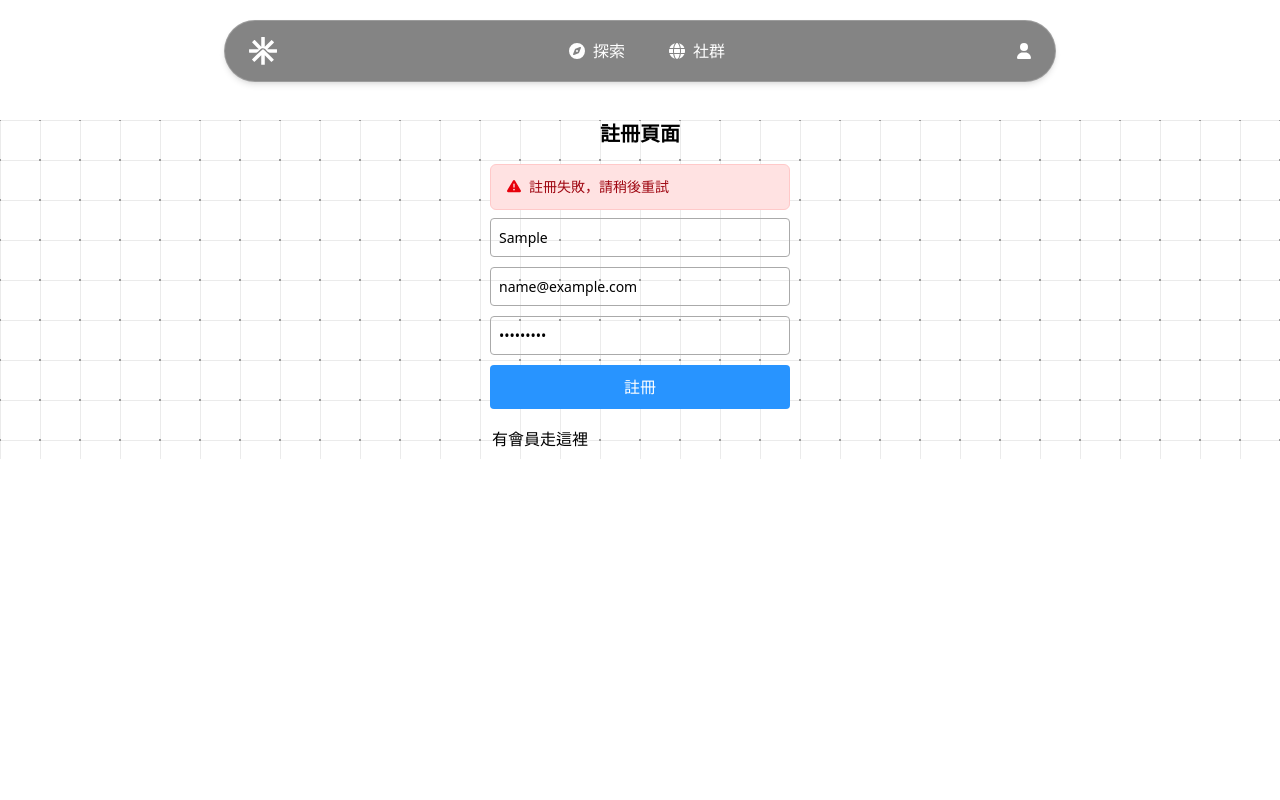
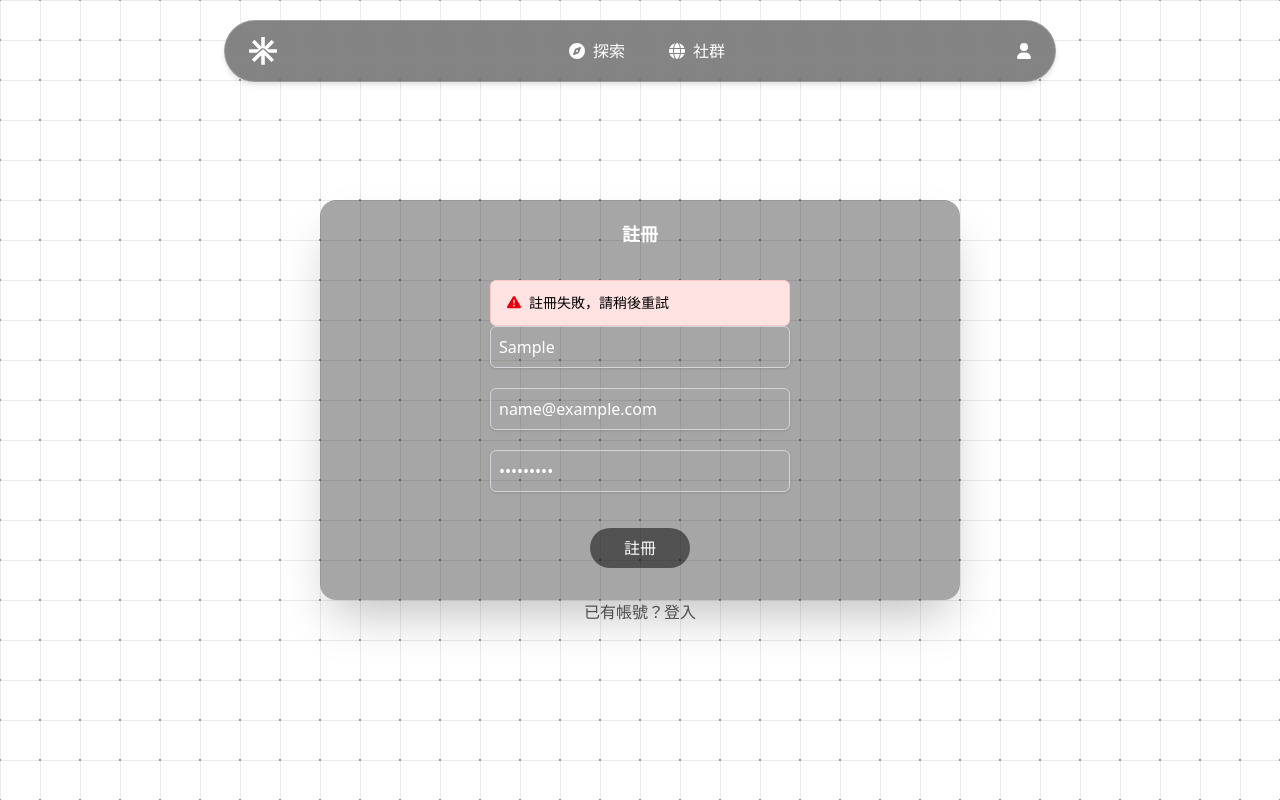
Before and after one commit to Tripfolio/TripfolioFrontEnd, a Vue app: page /signup in a window 1280 px wide. Both pictures are taken after typing "Sample", "name@example.com", "Sample123" into the empty fields and a click on the button "註冊". Built offline with nearby package versions, Linux system fonts and the light colour scheme; no server answers.

Commit message:
style: login and sign up layout

```diff
--- a/src/views/LoginPage.vue
+++ b/src/views/LoginPage.vue
@@ -1,9 +1,9 @@
 <template>
-  <div class="homepage-bg min-h-screen relative bg-cover bg-center">
+  <div class="homepage-bg min-h-screen relative ">
     <main
-      class="w-1/2 mx-auto py-5 absolute bottom-0 left-1/2 -translate-1/2 rounded-2xl bg-black/35"
+      class="w-1/2 py-5 absolute top-100  left-1/2 -translate-1/2 rounded-2xl bg-black/35 shadow-2xl h-[400px] min-w-[400px] "
     >
-      <h4 class="text-lg font-bold mb-6 text-center text-white">登入頁面</h4>
+      <h4 class="text-lg font-bold mb-10 text-center text-white">登入</h4>
 
       <div
         v-if="showError"
@@ -30,7 +30,7 @@
             id="email"
             placeholder="請輸入電子郵件"
             required
-            class="mb-5 block w-[300px] rounded-md border border-gray-300 shadow-sm p-2"
+            class="mb-5 block w-[300px] text-white  rounded-md border border-gray-300 shadow-sm p-2"
           />
         </div>
 
@@ -41,23 +41,23 @@
             id="password"
             placeholder="請輸入密碼"
             required
-            class="mb-5 block w-[300px] rounded-md border border-gray-300 shadow-sm p-2"
+            class="mb-5 block w-[300px] text-white rounded-md border border-gray-300 shadow-sm p-2"
           />
         </div>
 
         <div class="flex justify-start gap-[20px] mt-[10px] w-[300px]">
           <button
             type="submit"
-            class="w-[100px] bg-blue-200 text-black py-2 rounded transition mx-auto"
+            class="w-[100px] bg-black/50 text-white py-2 rounded-full transition mx-auto cursor-pointer"
           >
             登入
           </button>
         </div>
         <RouterLink to="/signup">
           <button
-            class="text-black py-2 rounded transition hover:text-[#0d4a87]"
+            class="text-[#4d4d4d] py-2 transition hover:text-[#ffffff]"
           >
-            我要註冊
+            還沒有帳號？註冊
           </button>
         </RouterLink>
       </form>
--- a/src/views/SignUp.vue
+++ b/src/views/SignUp.vue
@@ -1,13 +1,12 @@
 <template>
-  <div class="homepage-bg relative">
-    <div class="mt-30">
-      <h2 class="text-center text-xl font-semibold mb-4">註冊頁面</h2>
-
+  <div class="homepage-bg min-h-screen relative">
+    <div class="w-1/2 py-5 absolute top-100 left-1/2 -translate-1/2 rounded-2xl bg-black/35 shadow-2xl h-[400px] min-w-[400px]">
+      <h2 class="text-lg font-bold mb-8 text-center text-white">註冊</h2>
       <div v-if="showError" class="space-y-2 w-[300px] mx-auto">
         <div
           v-for="(msg, index) in errorMessages"
           :key="index"
-          class="flex items-start bg-red-100 text-red-800 border border-red-200 px-4 py-3 rounded-md text-sm"
+          class="flex items-start bg-red-100 text-ed-800 border border-red-200 px-4 py-3 rounded-md text-sm"
         >
           <font-awesome-icon
             icon="exclamation-triangle"
@@ -25,39 +24,39 @@
       </div>
 
       <form
-        class="flex flex-col gap-[10px] w-[300px] mx-auto mt-2"
+        class="space-y-6 flex flex-col justify-center items-center"
         @submit.prevent="signUp"
       >
         <input
           v-model="name"
           placeholder="該怎麼稱呼您"
-          class="p-[8px] text-[14px] border border-[#aaa] rounded"
+          class="mb-5 block w-[300px] text-white rounded-md border border-gray-300 shadow-sm p-2"
         />
         <input
           v-model="email"
           type="email"
           placeholder="請輸入電子郵件"
-          class="p-[8px] text-[14px] border border-[#aaa] rounded"
+          class="mb-5 block w-[300px] text-white rounded-md border border-gray-300 shadow-sm p-2"
         />
         <input
           v-model="password"
           type="password"
           placeholder="請輸入密碼"
-          class="p-[8px] text-[14px] border border-[#aaa] rounded"
+          class="mb-5 block w-[300px] text-white  rounded-md border border-gray-300 shadow-sm p-2"
         />
 
         <button
           type="submit"
-          class="p-[10px] bg-[#2894FF] text-white border-0 rounded cursor-pointer hover:bg-[#46A3FF]"
+          class="w-[100px] bg-black/50 text-white py-2 rounded-full transition mx-auto cursor-pointer mt-4"
         >
           註冊
         </button>
 
         <RouterLink to="/login">
           <button
-            class="w-[100px] text-black py-2 rounded transition hover:text-[#0d4a87]"
+            class="text-[#4d4d4d] py-2 transition hover:text-[#ffffff]"
           >
-            有會員走這裡
+            已有帳號？登入
           </button>
         </RouterLink>
       </form>
```
